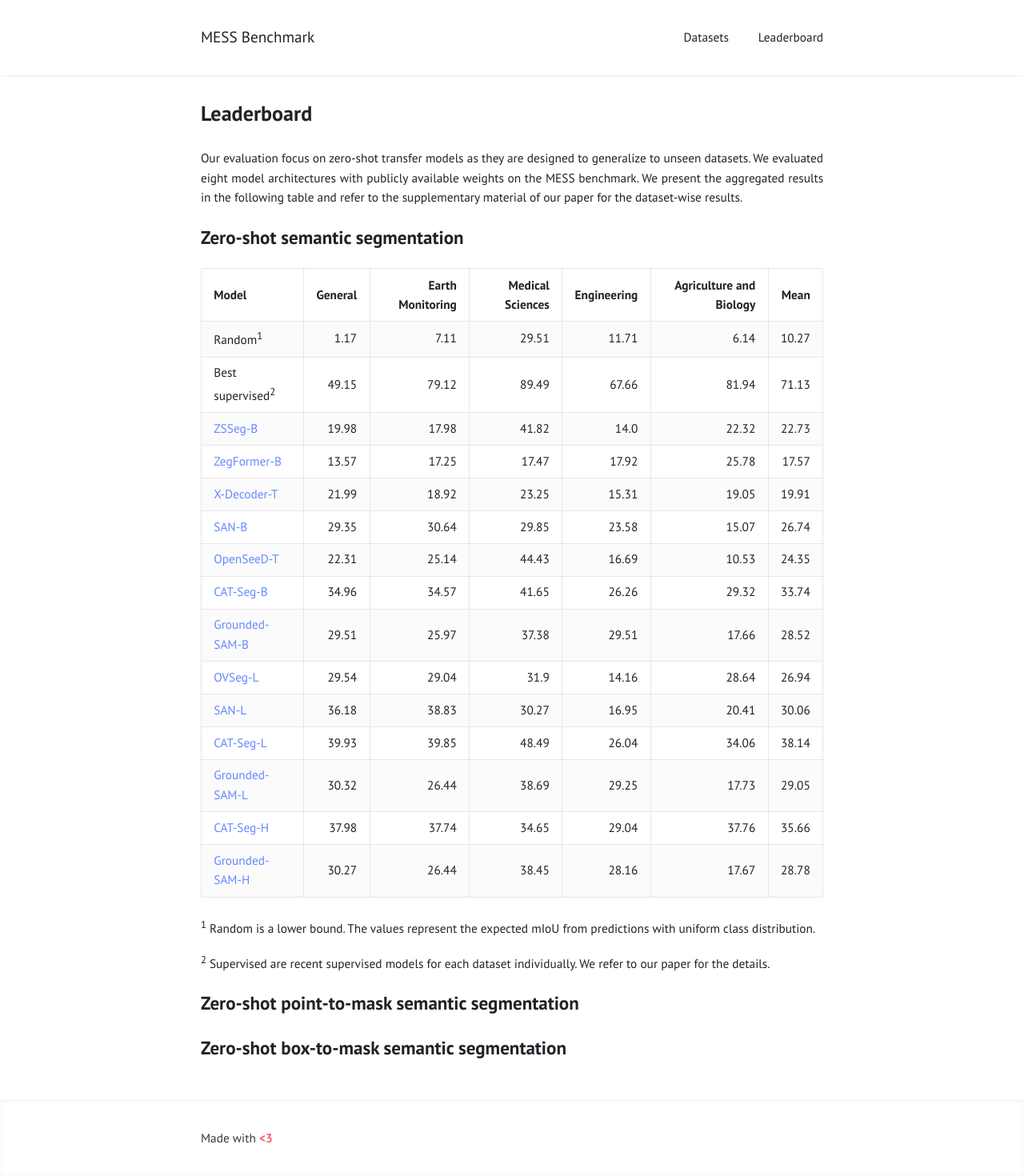
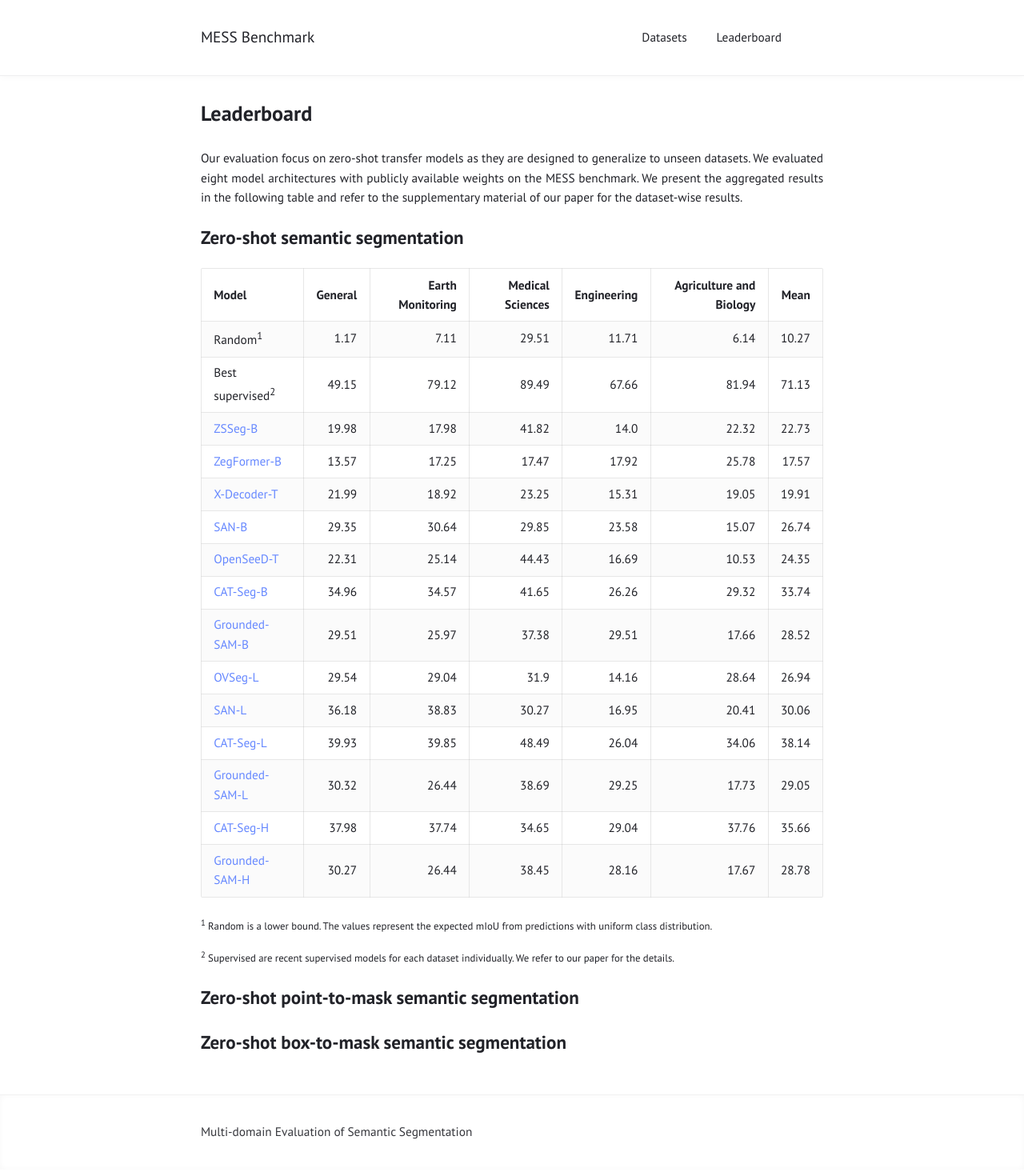
Before and after one commit to blumenstiel/mess-benchmark, a Jekyll site: the page built from LEADERBOARD.md, in a window 1280 px wide. Shown: the whole page at 80% size. Built offline with Jekyll 4.4.1, drawn with Linux system fonts in a browser that asks for light colours.

Commit message:
Adjust pages

```diff
--- a/LEADERBOARD.md
+++ b/LEADERBOARD.md
@@ -27,9 +27,9 @@ We present the aggregated results in the following table and refer to the supple
 | [CAT-Seg-H](https://github.com/KU-CVLAB/CAT-Seg)                             |     37.98 |              37.74 |              34.65 |       29.04 |                     37.76 |  35.66 |
 | [Grounded-SAM-H](https://github.com/IDEA-Research/Grounded-Segment-Anything) |     30.27 |              26.44 |              38.45 |       28.16 |                     17.67 |  28.78 |
 
-<sup>1</sup> Random is a lower bound. The values represent the expected mIoU from predictions with uniform class distribution.
+<small><sup>1</sup> Random is a lower bound. The values represent the expected mIoU from predictions with uniform class distribution.</small>
 
-<sup>2</sup> Supervised are recent supervised models for each dataset individually. We refer to our paper for the details.
+<small><sup>2</sup> Supervised are recent supervised models for each dataset individually. We refer to our paper for the details.</small>
 
 # Zero-shot point-to-mask semantic segmentation
 
--- a/_config.yml
+++ b/_config.yml
@@ -1,6 +1,6 @@
 title: "MESS Benchmark"
 author: "Benedikt Blumenstiel"
-description: "Made with <b style=\"color: #f45;\">&lt;3</b>"
+description: "Multi-domain Evaluation of Semantic Segmentation"
 permalink: /:title/
 lang: "en"
 excerpt_separator: "\n\n\n"
@@ -16,13 +16,13 @@ minimal: false             # use a dark header
 # Menu
 
 navigation:                # accepts {file, title, url, icon, sidebaricon}
-  - {file: "HOME.md"}
   - {file: "DATASETS.md"}
   - {file: "LEADERBOARD.md"}
+  - {title: Toolkit, icon: github, url: "https://github.com/blumenstiel/MESS"}
 
 external:                  # shows a footer with social links - for available icons see fontawesome.com/icons
   - {title: Mail, icon: envelope, url: "mailto:benedikt.blumenstiel@kit.edu"}
-  - {title: Github, icon: github, url: "https://github.com/blumenstiel/MESS"}
+  - {title: Toolkit, icon: github, url: "https://github.com/blumenstiel/MESS"}
 
 comments:
 #  disqus_shortname: ""    # see https://disqus.com/
```
Also changed, not shown: DATASETS.md (+10 -2 lines), index.md (+1 -1 lines), assets/images/classifications_lines.svg (added), 1 other file.
